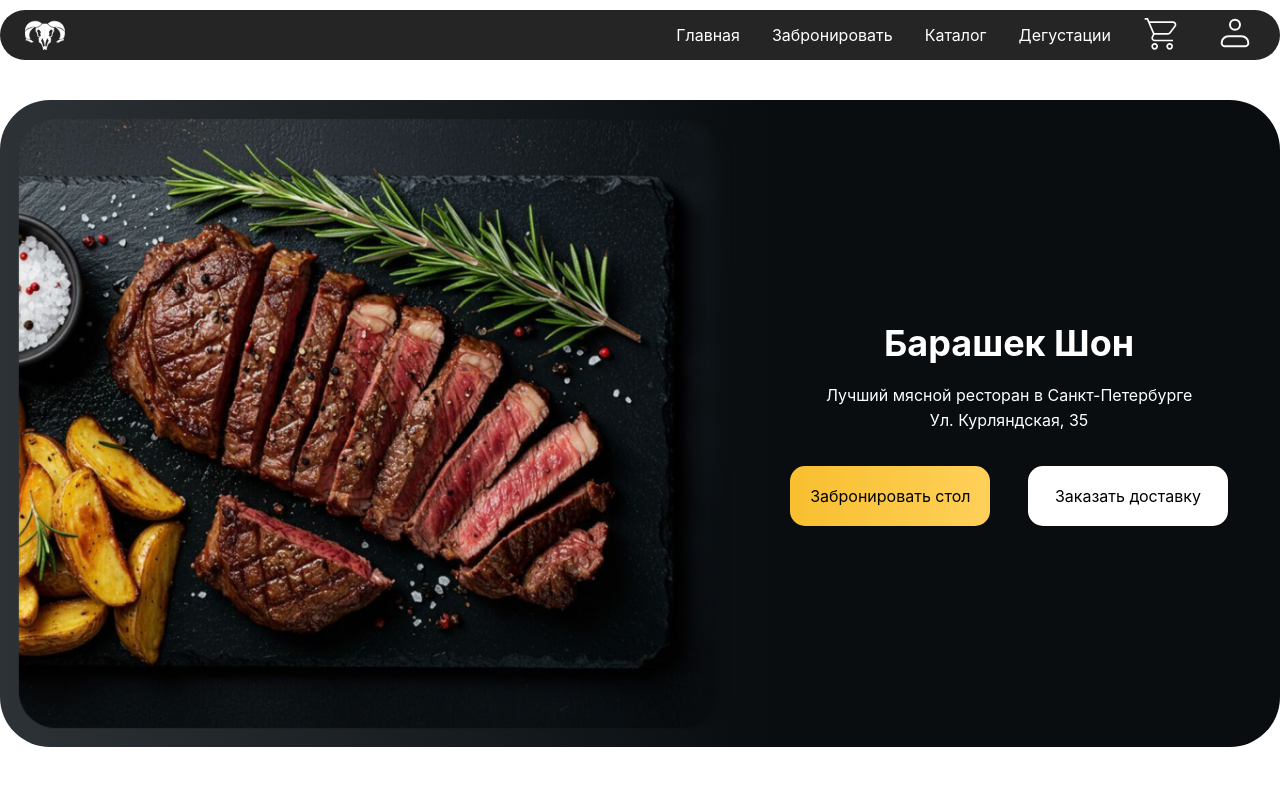
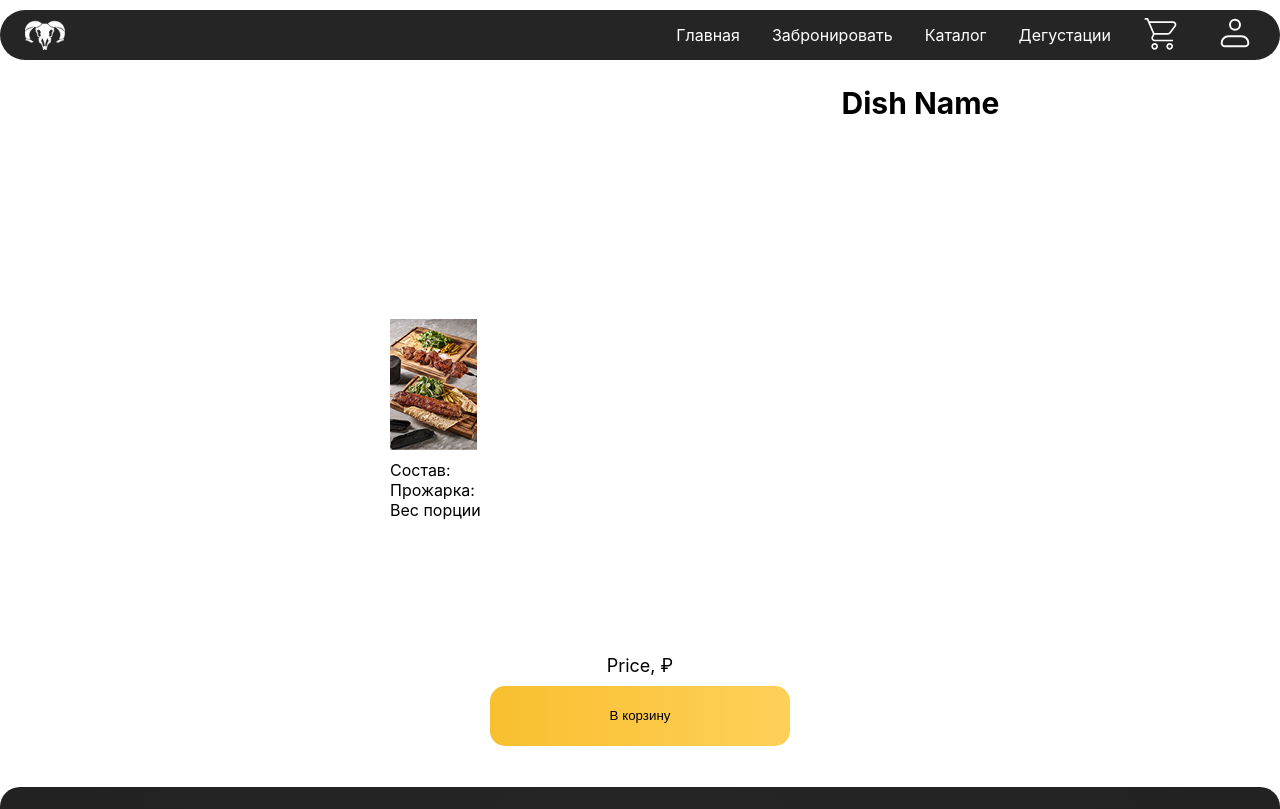
Before and after one commit to miragiee/Barashek-Shawn, a React (Create React App) app in the folder barashek-shawn/: page /DishPage in a window 1280 px wide. Shown: the top 809 px of the page. Built offline with nearby package versions, Linux system fonts and the light colour scheme; no server answers.

Commit message:
Кирилл сосун и добавили DishPage

```diff
--- a/barashek-shawn/src/App.js
+++ b/barashek-shawn/src/App.js
@@ -2,18 +2,20 @@ import logo from './assets/images/logo.svg';
 import backgroundLogo from './assets/images/BackgroundLogo.svg';
 import './App.css';
 
-import MainPage from './pages/MainPage'
+import { Routes, Route } from 'react-router-dom';
+
+import MainPage from './pages/MainPage';
 import Catalog from './pages/Catalog';
+import DishPage from './pages/DishPage';
 
 function App() {
   return (
     <div className="App">
-      {
-        <MainPage/>
-      };
-      {
-        <Catalog/>
-      }
+      <Routes>
+        <Route path="/" element={<MainPage/>}/>
+        <Route path="/DishPage" element={<DishPage/>}/>
+        <Route path="/Catalog" element={<Catalog/>}/>
+      </Routes>
     </div>
   );
 }
--- a/barashek-shawn/src/components/DishCard/DishCard.jsx
+++ b/barashek-shawn/src/components/DishCard/DishCard.jsx
@@ -4,7 +4,7 @@ import dishPlaceholder from '../../assets/images/dish_placeholder.png';
 
 export default function DishCard({ id, name, price, imageUrl }) {
     return (
-        <Link to="/dish" className={styles.CardContainer}>
+        <Link to="/DishPage" className={styles.CardContainer}>
             <img
                 src={imageUrl ? imageUrl : dishPlaceholder}
                 alt={name || "Блюдо"}
--- a/barashek-shawn/src/components/DishPageContent/DishPageContent.jsx
+++ b/barashek-shawn/src/components/DishPageContent/DishPageContent.jsx
@@ -1,4 +1,4 @@
-import styles from './DishPageContent.module.css`'
+import styles from './DishPageContent.module.css'
 import placeHolder from '../../assets/images/kebab_placeholder1.png'
 
 export default function DishPageContent(){
--- a/barashek-shawn/src/components/DishPageContent/DishPageContent.module.css
+++ b/barashek-shawn/src/components/DishPageContent/DishPageContent.module.css
@@ -24,7 +24,7 @@
 .NavigationBlock>h2 {
     font-size: 30px;
     font-weight: bold;
-
+}
 
 .DishCard {
     display: flex;
--- a/barashek-shawn/src/components/Header/Header.jsx
+++ b/barashek-shawn/src/components/Header/Header.jsx
@@ -2,6 +2,9 @@ import styles from './Header.module.css';
 import logo from '../../assets/images/logo.svg';
 import shcart from '../../assets/images/Button 5.svg';
 import pfp from '../../assets/images/Button 6.svg';
+import { Link } from 'react-router-dom';
+
+
 
 export default function Header(){
     return(
@@ -9,9 +12,10 @@ export default function Header(){
             <img src={logo} alt="Logo" className={styles.logo}/>
             <nav>
                 <ul>
-                    <li><a href="">Главная</a></li>
+
+                    <li><Link to="/">Главная</Link></li>
                     <li><a href="">Забронировать</a></li>
-                    <li><a href="">Каталог</a></li>
+                    <li><Link to="/Catalog">Каталог</Link></li>
                     <li><a href="">Дегустации</a></li>
                     <li><a href=""><img src={shcart} alt="Корзина" /></a></li>
                     <li><a href=""><img src={pfp} alt="Профиль" /></a></li>
--- a/barashek-shawn/src/pages/DishPage.jsx
+++ b/barashek-shawn/src/pages/DishPage.jsx
@@ -0,0 +1,13 @@
+import DishPageContent from "../components/DishPageContent/DishPageContent";
+import Footer from "../components/Footer/Footer";
+import Header from "../components/Header/Header";
+
+export default function DishPage() {
+    return (
+        <div>
+            <Header/>
+            <DishPageContent/>
+            <Footer/>
+        </div>
+    );
+}
```
